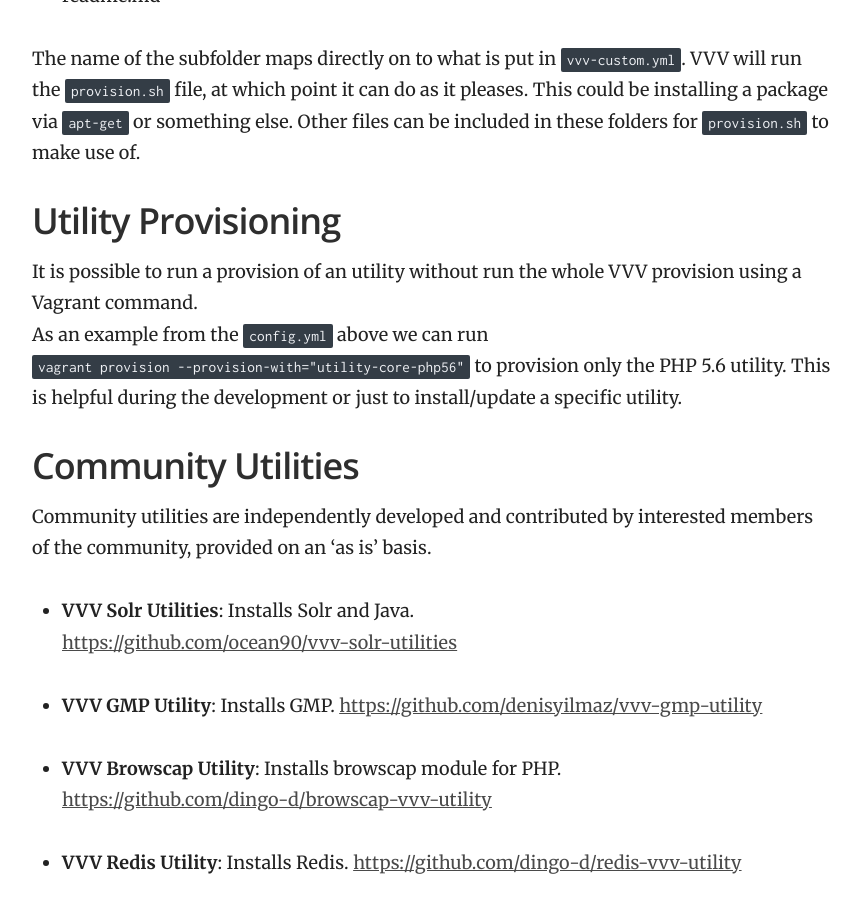
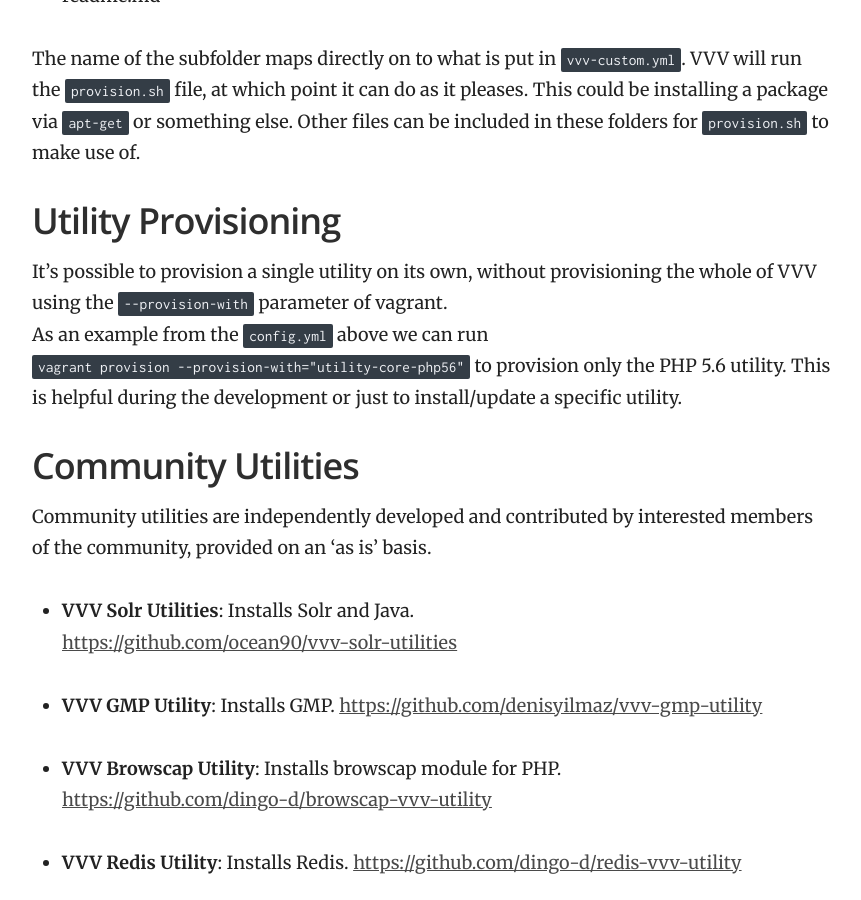
Before and after one commit to Varying-Vagrant-Vagrants/varyingvagrantvagrants.org, a Jekyll site: the page built from docs/en-US/utilities.md, in a window 1280 px wide and 900 px high, scrolled down 1941 px. Shown: the whole window, without its empty margins (358-1219 px from the left). Built offline with Jekyll 4.4.1, drawn with Linux system fonts in a browser that asks for light colours.

Commit message:
Update docs/en-US/utilities.md
Co-authored-by: Tom J Nowell <contact@tomjn.com>

```diff
--- a/docs/en-US/utilities.md
+++ b/docs/en-US/utilities.md
@@ -72,7 +72,7 @@ The name of the subfolder maps directly on to what is put in `vvv-custom.yml`. V
 
 ## Utility Provisioning
 
-It is possible to run a provision of an utility without run the whole VVV provision using a Vagrant command.
+It's possible to provision a single utility on its own, without provisioning the whole of VVV using the `--provision-with` parameter of vagrant.
 As an example from the `config.yml` above we can run `vagrant provision --provision-with="utility-core-php56"` to provision only the PHP 5.6 utility.
 This is helpful during the development or just to install/update a specific utility.
 
```
